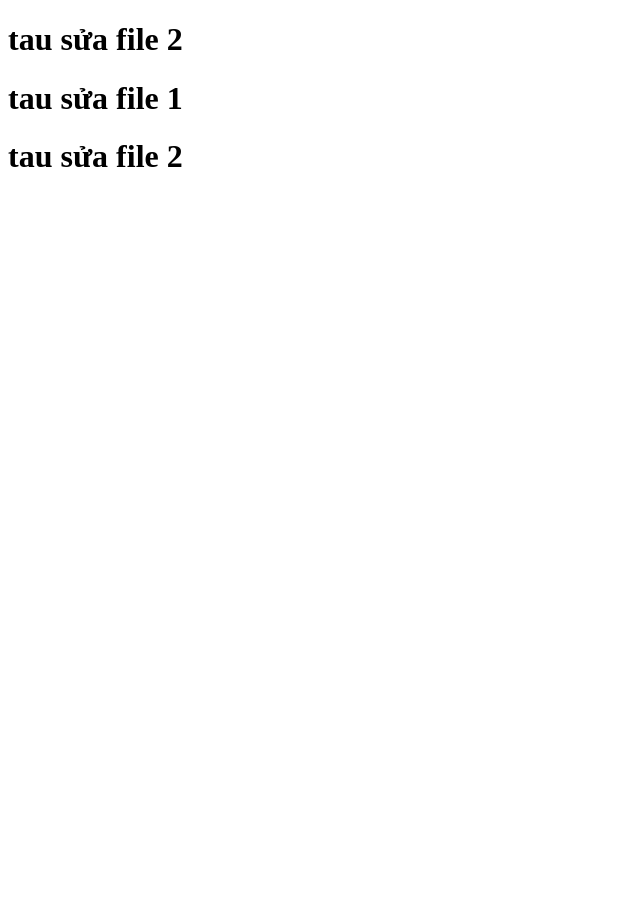
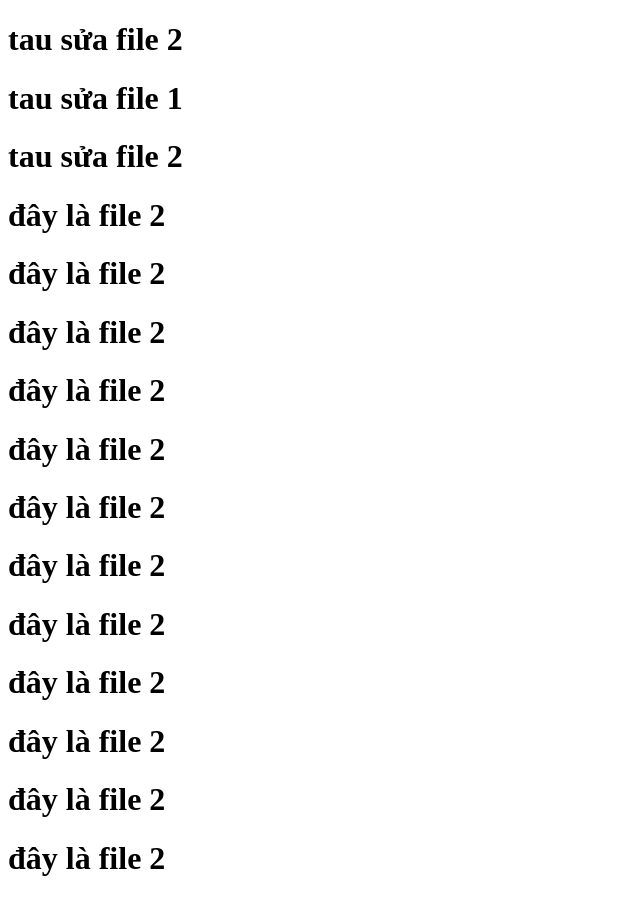
Before and after one commit to quyenleit97/LearnGit, a plain HTML site: page index.html in a window 1280 px wide. Shown: the whole page, without its empty margins (0-640 px from the left). Before the commit the page ends 800 px from the top, so only its background shows below. Drawn offline with Linux system fonts and the light colour scheme.

Commit message:
day là commit cuối

```diff
--- a/index.html
+++ b/index.html
@@ -10,5 +10,17 @@
     <h1>tau sửa file 2</h1>
     <h1>tau sửa file 1</h1>
     <h1>tau sửa file 2</h1>
+    <h1>đây là file 2</h1>
+    <h1>đây là file 2</h1>
+    <h1>đây là file 2</h1>
+    <h1>đây là file 2</h1>
+    <h1>đây là file 2</h1>
+    <h1>đây là file 2</h1>
+    <h1>đây là file 2</h1>
+    <h1>đây là file 2</h1>
+    <h1>đây là file 2</h1>
+    <h1>đây là file 2</h1>
+    <h1>đây là file 2</h1>
+    <h1>đây là file 2</h1>
 </body>
 </html>
```
Also changed, not shown: index.txt.
